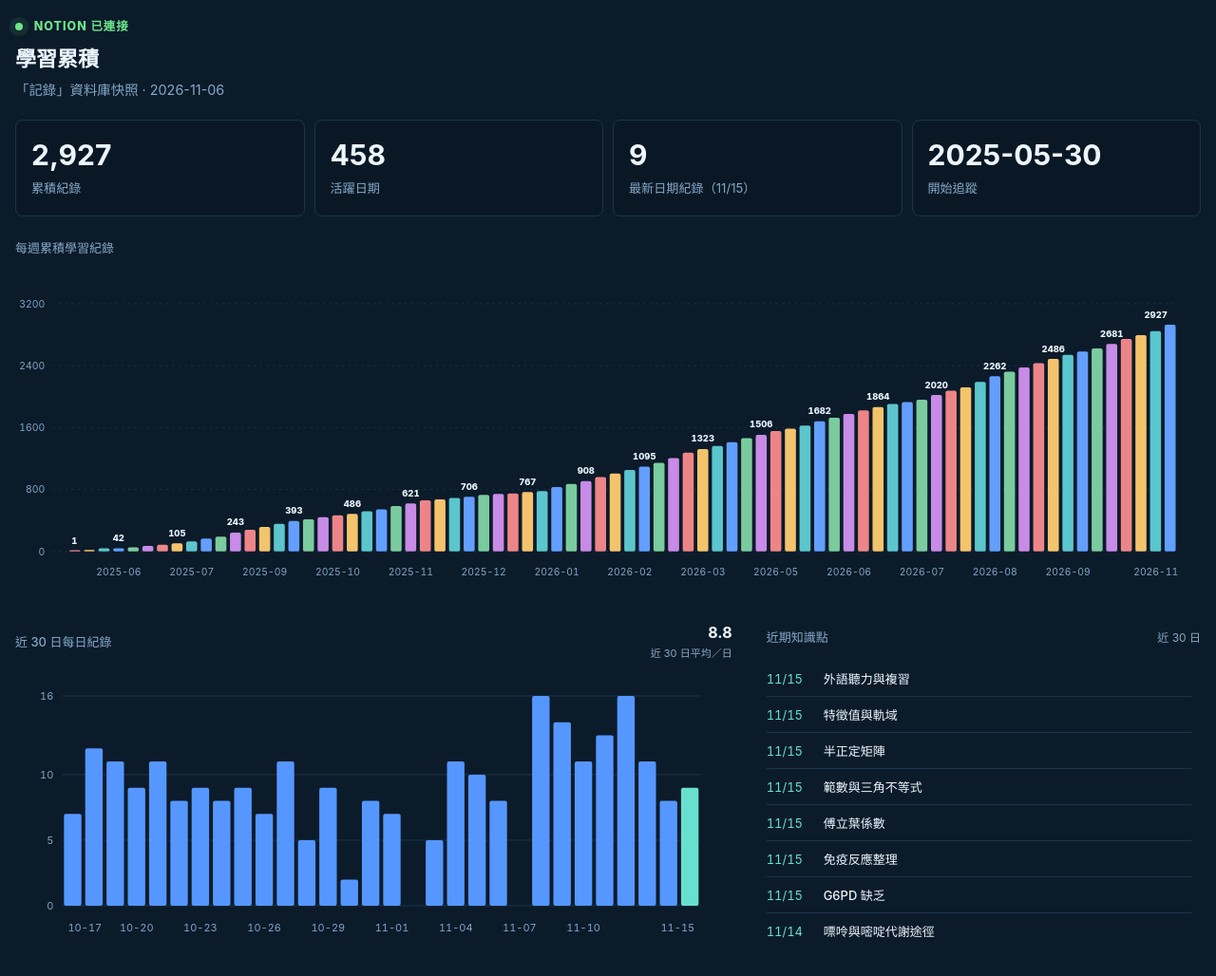
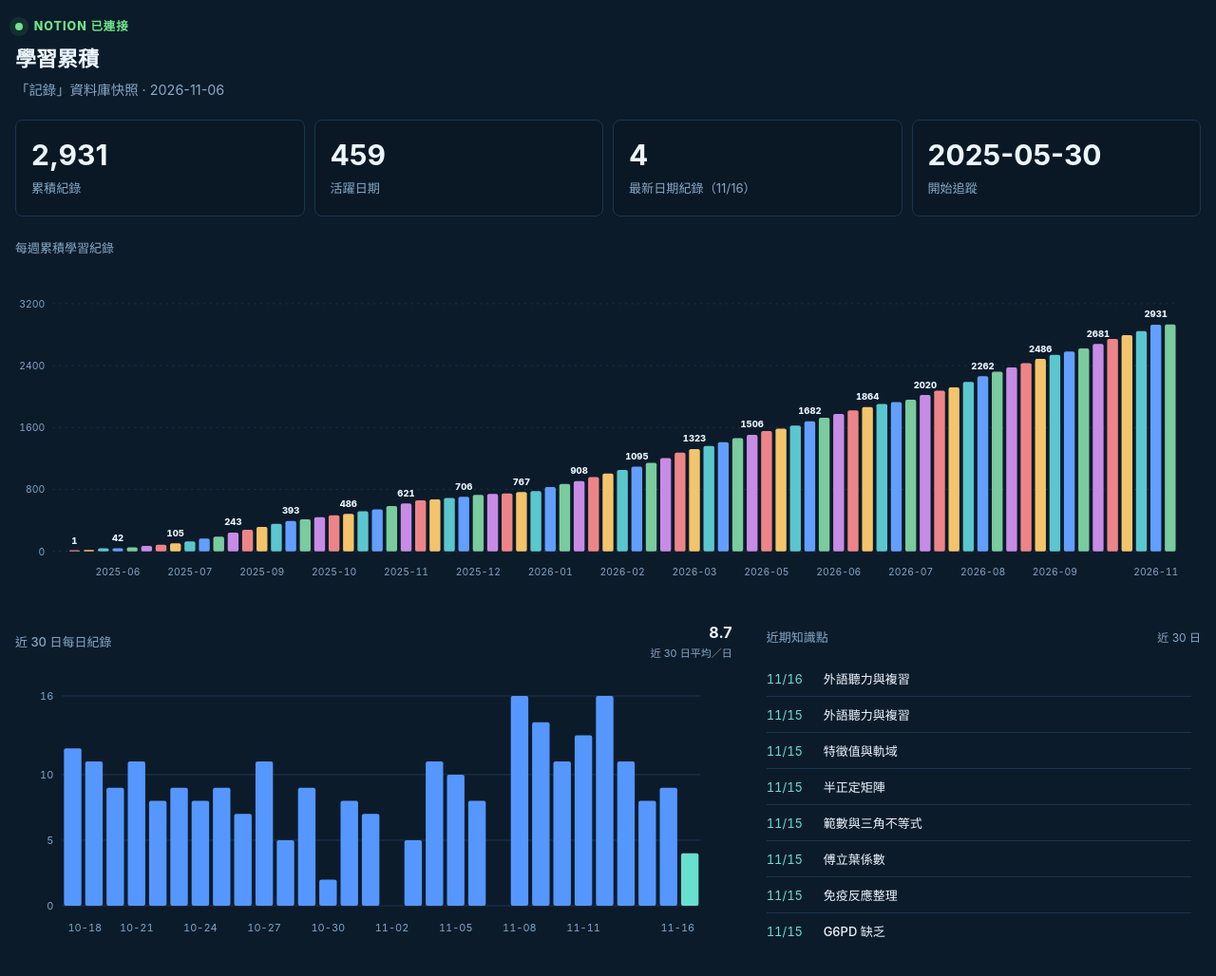
Before and after one commit to littleturtle0935/notion-learning-flow, a plain HTML site: page index.html in a window 1280 px wide. Shown: the whole page at 95% size. Drawn offline with Linux system fonts and the light colour scheme.

Commit message:
Update November 16 learning dashboard

```diff
--- a/app.js
+++ b/app.js
@@ -1,5 +1,5 @@
-const WEEKLY=[["2025-05-26",1],["2025-06-02",14],["2025-06-09",4],["2025-06-16",21],["2025-06-23",2],["2025-06-30",10],["2025-07-07",20],["2025-07-14",14],["2025-07-21",19],["2025-07-28",24],["2025-08-04",38],["2025-08-11",23],["2025-08-18",53],["2025-08-25",36],["2025-09-01",38],["2025-09-08",39],["2025-09-15",37],["2025-09-22",23],["2025-09-29",25],["2025-10-06",27],["2025-10-13",18],["2025-10-20",32],["2025-10-27",25],["2025-11-03",44],["2025-11-10",34],["2025-11-17",40],["2025-11-24",11],["2025-12-01",19],["2025-12-08",15],["2025-12-15",24],["2025-12-22",11],["2025-12-29",8],["2026-01-05",18],["2026-01-12",12],["2026-01-19",51],["2026-01-26",42],["2026-02-02",36],["2026-02-09",52],["2026-02-16",45],["2026-02-23",46],["2026-03-02",44],["2026-03-09",50],["2026-03-16",61],["2026-03-23",69],["2026-03-30",48],["2026-04-06",38],["2026-04-13",51],["2026-04-20",51],["2026-04-27",43],["2026-05-04",48],["2026-05-11",33],["2026-05-18",38],["2026-05-25",57],["2026-06-01",45],["2026-06-08",49],["2026-06-15",46],["2026-06-22",42],["2026-06-29",41],["2026-07-06",24],["2026-07-13",31],["2026-07-20",60],["2026-07-27",57],["2026-08-03",41],["2026-08-10",71],["2026-08-17",73],["2026-08-24",60],["2026-08-31",56],["2026-09-07",55],["2026-09-14",53],["2026-09-21",52],["2026-09-28",45],["2026-10-05",39],["2026-10-12",59],["2026-10-19",65],["2026-10-26",49],["2026-11-02",50],["2026-11-09",82]];
-const DAILY=[["2026-10-17",7],["2026-10-18",12],["2026-10-19",11],["2026-10-20",9],["2026-10-21",11],["2026-10-22",8],["2026-10-23",9],["2026-10-24",8],["2026-10-25",9],["2026-10-26",7],["2026-10-27",11],["2026-10-28",5],["2026-10-29",9],["2026-10-30",2],["2026-10-31",8],["2026-11-01",7],["2026-11-02",0],["2026-11-03",5],["2026-11-04",11],["2026-11-05",10],["2026-11-06",8],["2026-11-07",0],["2026-11-08",16],["2026-11-09",14],["2026-11-10",11],["2026-11-11",13],["2026-11-12",16],["2026-11-13",11],["2026-11-14",8],["2026-11-15",9]];
+const WEEKLY=[["2025-05-26",1],["2025-06-02",14],["2025-06-09",4],["2025-06-16",21],["2025-06-23",2],["2025-06-30",10],["2025-07-07",20],["2025-07-14",14],["2025-07-21",19],["2025-07-28",24],["2025-08-04",38],["2025-08-11",23],["2025-08-18",53],["2025-08-25",36],["2025-09-01",38],["2025-09-08",39],["2025-09-15",37],["2025-09-22",23],["2025-09-29",25],["2025-10-06",27],["2025-10-13",18],["2025-10-20",32],["2025-10-27",25],["2025-11-03",44],["2025-11-10",34],["2025-11-17",40],["2025-11-24",11],["2025-12-01",19],["2025-12-08",15],["2025-12-15",24],["2025-12-22",11],["2025-12-29",8],["2026-01-05",18],["2026-01-12",12],["2026-01-19",51],["2026-01-26",42],["2026-02-02",36],["2026-02-09",52],["2026-02-16",45],["2026-02-23",46],["2026-03-02",44],["2026-03-09",50],["2026-03-16",61],["2026-03-23",69],["2026-03-30",48],["2026-04-06",38],["2026-04-13",51],["2026-04-20",51],["2026-04-27",43],["2026-05-04",48],["2026-05-11",33],["2026-05-18",38],["2026-05-25",57],["2026-06-01",45],["2026-06-08",49],["2026-06-15",46],["2026-06-22",42],["2026-06-29",41],["2026-07-06",24],["2026-07-13",31],["2026-07-20",60],["2026-07-27",57],["2026-08-03",41],["2026-08-10",71],["2026-08-17",73],["2026-08-24",60],["2026-08-31",56],["2026-09-07",55],["2026-09-14",53],["2026-09-21",52],["2026-09-28",45],["2026-10-05",39],["2026-10-12",59],["2026-10-19",65],["2026-10-26",49],["2026-11-02",50],["2026-11-09",82],["2026-11-16",4]];
+const DAILY=[["2026-10-18",12],["2026-10-19",11],["2026-10-20",9],["2026-10-21",11],["2026-10-22",8],["2026-10-23",9],["2026-10-24",8],["2026-10-25",9],["2026-10-26",7],["2026-10-27",11],["2026-10-28",5],["2026-10-29",9],["2026-10-30",2],["2026-10-31",8],["2026-11-01",7],["2026-11-02",0],["2026-11-03",5],["2026-11-04",11],["2026-11-05",10],["2026-11-06",8],["2026-11-07",0],["2026-11-08",16],["2026-11-09",14],["2026-11-10",11],["2026-11-11",13],["2026-11-12",16],["2026-11-13",11],["2026-11-14",8],["2026-11-15",9],["2026-11-16",4]];
 const tip=document.querySelector('#tooltip');
 const colors=['#c88be6','#ed8588','#f3c46b','#5bc6cd','#639fff','#7acb9e'];
 function bind(root){
--- a/index.html
+++ b/index.html
@@ -19,16 +19,16 @@
     </header>
 
     <section class="stats" aria-label="學習紀錄摘要">
-      <article><strong>2,927</strong><span>累積紀錄</span></article>
-      <article><strong>458</strong><span>活躍日期</span></article>
-      <article><strong>9</strong><span>最新日期紀錄（11/15）</span></article>
+      <article><strong>2,931</strong><span>累積紀錄</span></article>
+      <article><strong>459</strong><span>活躍日期</span></article>
+      <article><strong>4</strong><span>最新日期紀錄（11/16）</span></article>
       <article><strong>2025-05-30</strong><span>開始追蹤</span></article>
     </section>
 
     <section class="panel cumulative-panel">
       <div class="panel-head">
         <div><span>累積分布</span><h2>每週累積學習紀錄</h2></div>
-        <div class="total"><strong>2,927</strong><small>筆有日期紀錄</small></div>
+        <div class="total"><strong>2,931</strong><small>筆有日期紀錄</small></div>
       </div>
       <div id="cumulativeChart" class="chart cumulative-chart" aria-label="每週累積學習紀錄圖"></div>
       <p class="hint">移到柱狀圖上可查看該週新增量與累積量；手機可左右滑動。</p>
@@ -38,7 +38,7 @@
     <section class="panel daily-panel">
       <div class="panel-head">
         <div><span>近期節奏</span><h2>近 30 日每日紀錄</h2></div>
-        <div class="total"><strong>8.8</strong><small>近 30 日平均／日</small></div>
+        <div class="total"><strong>8.7</strong><small>近 30 日平均／日</small></div>
       </div>
       <div id="dailyChart" class="chart daily-chart" aria-label="近三十日每日學習紀錄圖"></div>
       <p class="hint">藍色為每日紀錄，綠色為今天；本次查詢無未填日期項目。</p>
@@ -46,6 +46,7 @@
     <section class="recent-panel panel">
       <div class="panel-head"><div><span>近期紀錄</span><h2>近期知識點</h2></div><small class="knowledge-period">近 30 日</small></div>
       <div class="recent-list" tabindex="0" role="region" aria-label="近 30 日知識點">
+        <div><time>11/16</time><strong>外語聽力與複習</strong></div>
         <div><time>11/15</time><strong>外語聽力與複習</strong></div>
         <div><time>11/15</time><strong>特徵值與軌域</strong></div>
         <div><time>11/15</time><strong>半正定矩陣</strong></div>
@@ -291,6 +292,6 @@
     </div>
   </main>
   <div id="tooltip" class="tooltip" role="status" aria-live="polite"></div>
-  <script src="app.js?v=20261115-2927"></script>
+  <script src="app.js?v=20261116-2931"></script>
 </body>
 </html>
```
